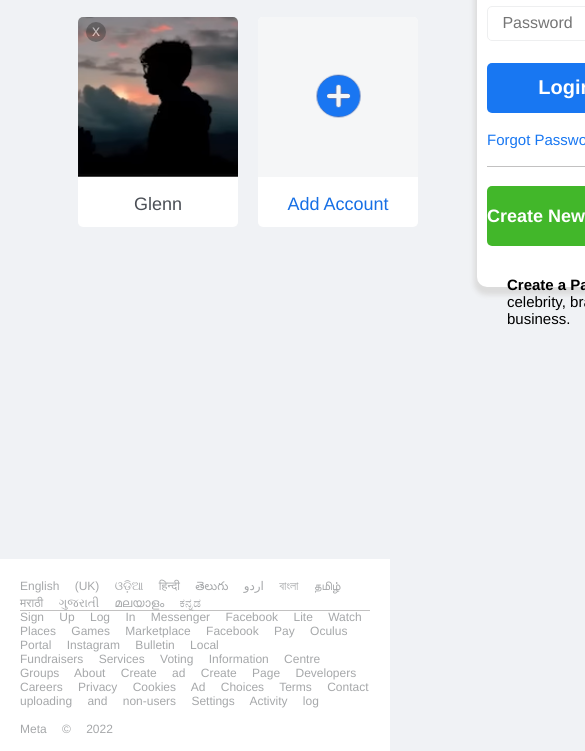
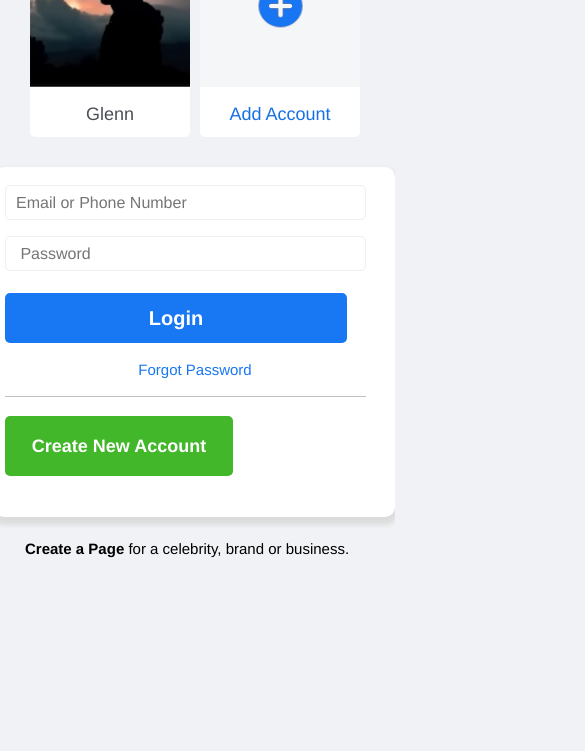
Before and after one commit to ParadoxPD/facebook-clone, a plain HTML site: page index.html in a window 390 px wide. Shown: the part 215-966 px from the top of the page, 585 px wide, since content can reach past the window. Drawn offline with Linux system fonts and the light colour scheme.

Commit message:
CSS done

```diff
--- a/style.css
+++ b/style.css
@@ -234,3 +234,73 @@ footer {
     word-spacing: 12px;
     list-style: 20px;
 }
+
+@media screen and (max-width:1114px) {
+
+    #recent-logins {
+        left: 70px;
+        margin-right: 22vw;
+    }
+
+    #login {
+        right: 30px;
+    }
+
+}
+
+@media screen and (max-width:900px) {
+
+    body {
+        height: 150vh;
+    }
+
+    #container {
+        flex-direction: column;
+        align-items: center;
+        justify-content: center;
+
+    }
+
+    #recent-logins {
+        margin-right: 0;
+        align-items: center;
+        left: 0;
+        top: 20px;
+    }
+
+    #card-1 {
+        margin-right: 5px;
+
+    }
+
+    #card-2 {
+        margin-left: 5px;
+        margin-right: 0;
+    }
+
+    #login {
+        text-align: center;
+        left: 0;
+        margin-right: 0;
+        margin-top: -30px;
+        top: 80px;
+    }
+
+    #recent-logins,
+    #login {
+        position: relative;
+    }
+
+    footer {
+        position: absolute;
+        padding: 20px;
+        width: 100vw;
+    }
+}
+
+@media screen and (max-height:670px) {
+    footer {
+        position: relative;
+        top: 100px;
+    }
+}
```
